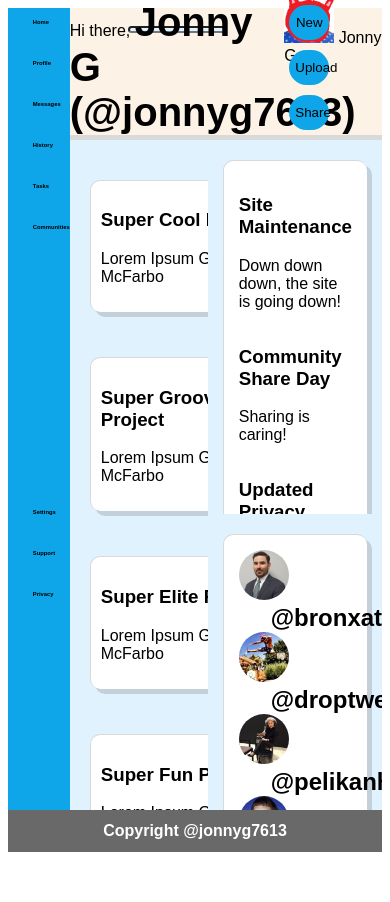
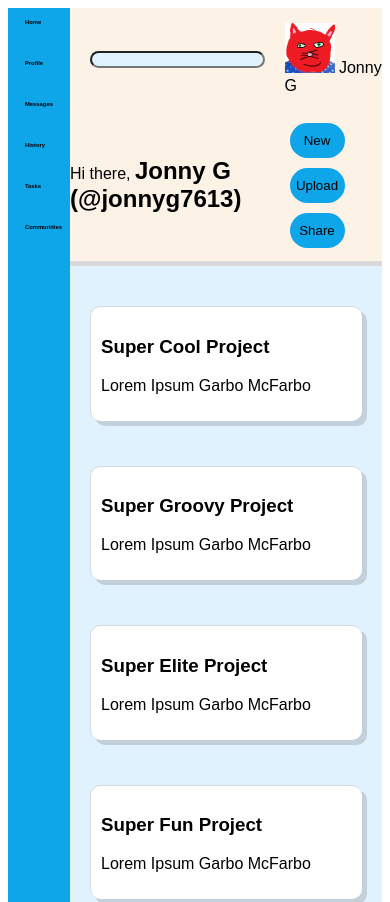
Before and after one commit to JonnyG7613/Dashboard, a plain HTML site: page index.html in a window 390 px wide. Shown: the top 902 px of the page. Before the commit the page ends 860 px from the top, so only its background shows below. Drawn offline with Linux system fonts and the light colour scheme.

Commit message:
V 0.5 Mostly finished media queries.  Updated some of the responsiveness with font sizes and grid sizes in order to prevent overflow of grid items. Still need to add icons and possibly more *flair*.  Also possibly going to make project area contain actual projects with functional links to repositories.

```diff
--- a/style.css
+++ b/style.css
@@ -11,55 +11,6 @@ body {
     display: grid;
     grid-template-columns: 1.25fr 4fr 1.75fr;
     grid-template-rows: 15vh 45vh 35vh 5vh;
-}
-
-/* =========
-    Sidebar
-   ========= */
-
-#sidebar {
-    position: sticky;
-    font-size: 1.5vw;
-    font-weight: bold;
-    background-color: var(--sidebar-bg-color);
-    grid-area: 1 / 1 / 4 / 2;
-    display: grid;
-    align-items: space-between;
-}
-
-.mainTasks {
-    list-style-type: none;
-    padding-left: 2.5vw;
-}
-
-.mainTasks li {
-    margin-bottom: 25px;
-    padding: 5px 0 5px 15px;
-}
-
-.mainTasks li:hover {
-    transform: scale(1.1);
-    border-radius: 20px;
-    background-color: var(--sidebarHover-bg-bolor);
-    width: 10vw;
-}
-
-.helpTasks {
-    list-style-type: none;
-    margin-bottom: 0;
-    padding-left: 2.5vw;
-}
-
-.helpTasks li {
-    margin-top: 25px;
-    padding: 5px 0 5px 15px;
-}
-
-.helpTasks li:hover {
-    transform: scale(1.1);
-    border-radius: 20px;
-    background-color: var(--sidebarHover-bg-bolor);
-    width: 10vw;
 }
 
 /* =========
@@ -125,6 +76,55 @@ body {
     border: none;
 }
 
+/* =========
+    Sidebar
+   ========= */
+
+#sidebar {
+    position: sticky;
+    font-size: 1.5vw;
+    font-weight: bold;
+    background-color: var(--sidebar-bg-color);
+    grid-area: 1 / 1 / 4 / 2;
+    display: grid;
+    align-items: space-between;
+}
+
+.mainTasks {
+    list-style-type: none;
+    padding-left: 2.5vw;
+}
+
+.mainTasks li {
+    margin-bottom: 25px;
+    padding: 5px 0 5px 15px;
+}
+
+.mainTasks li:hover {
+    transform: scale(1.1);
+    border-radius: 20px;
+    background-color: var(--sidebarHover-bg-bolor);
+    width: 10vw;
+}
+
+.helpTasks {
+    list-style-type: none;
+    margin-bottom: 5vh;
+    padding-left: 2.5vw;
+    align-self: end;
+}
+
+.helpTasks li {
+    margin-top: 25px;
+    padding: 5px 0 5px 15px;
+}
+
+.helpTasks li:hover {
+    transform: scale(1.1);
+    border-radius: 20px;
+    background-color: var(--sidebarHover-bg-bolor);
+    width: 10vw;
+}
 
 /* =========
     Projects
@@ -208,8 +208,8 @@ body {
 
 #trending>div>span {
     font-weight: bold;
-    padding-left: 2rem;
-    font-size: 1.5rem;
+    padding-left: 1rem;
+    font-size: 1rem;
 }
 
 /* =========
@@ -226,12 +226,92 @@ body {
     justify-content: center;
 }
 
+/* =========
+    Media Query
+   ========= */
+
 @media (max-width:1000px) {
+
+    body {
+        grid-template-rows: 30vh 80vh 45vh 35vh 5vh;
+        grid-template-columns: 1fr 5fr;
+    }
+
+    /* =========
+        Header
+       ========= */
+    #header {
+        grid-area: 1 / 2 / 2 / 3;
+        grid-template-rows: 1fr 1.5fr;
+    }
+
     #searchBar {
-        width: 25vw;
+        width: 45vw;
+        height: 2vh;
+    }
+
+    #lowerBarLeft {
+        align-self: center;
+    }
+
+    #lowerBarLeft>.name {
+        font-size: 1.5rem;
+    }
+
+    #lowerBarRight {
+        align-self: center;
     }
 
     #lowerBarRight button {
-        width: 40px;
+        width: 55px;
     }
+
+    /* =========
+        Sidebar
+       ========= */
+
+    #sidebar {
+        grid-area: 1 / 1 / 5 / 2;
+    }
+
+    .mainTasks {
+        padding-left: .5vw;
+    }
+
+    .helpTasks {
+        padding-left: .5vw;
+    }
+
+    /* =========
+        Projects
+       ========= */
+
+    #projects {
+        grid-area: 2 / 2 / 3 / 3;
+    }
+
+    /* =========
+        Announcements
+       ========= */
+
+    #announcements {
+        grid-area: 3 / 2 / 4 / 3;
+    }
+
+    /* =========
+        Trending
+       ========= */
+
+    #trending {
+        grid-area: 4 / 2 / 5 / 3;
+    }
+
+    /* =========
+        Footer
+       ========= */
+
+    #footer {
+        grid-area: 5 / 1 / 6 / 4;
+    }
+
 }
```
Also changed, not shown: 1 other file.
